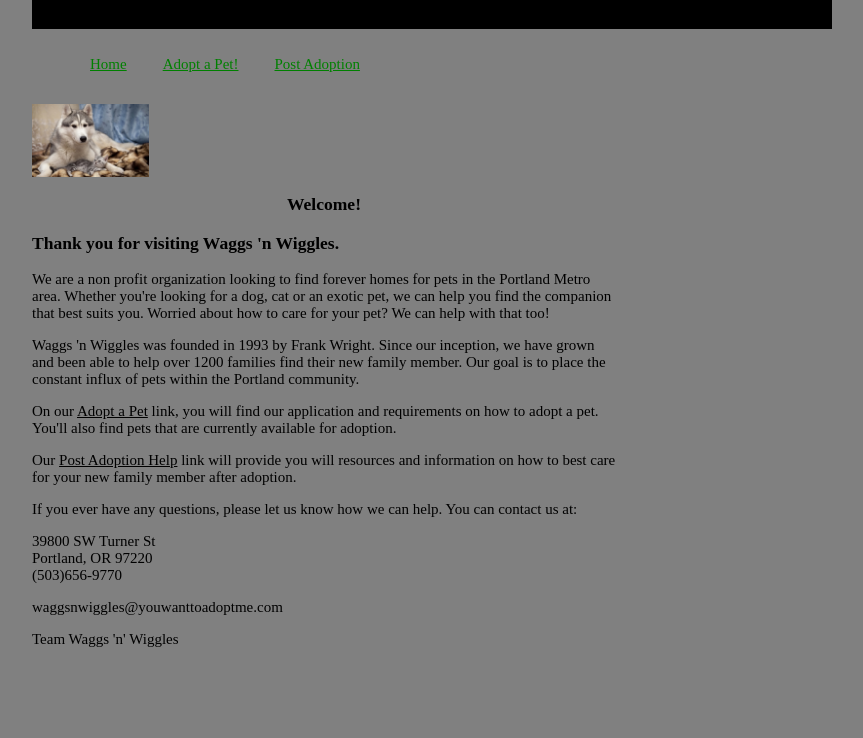
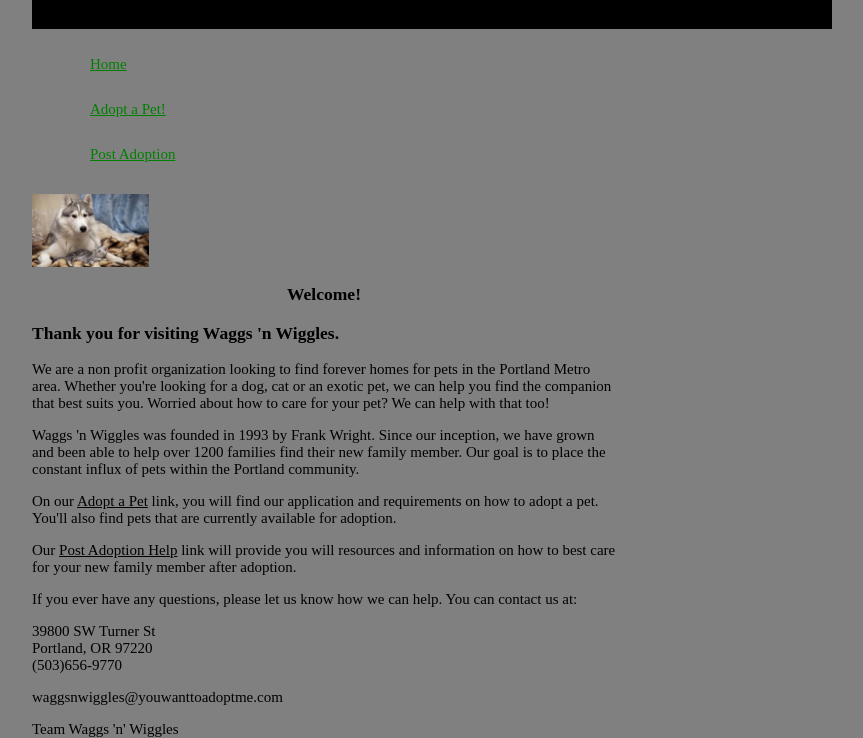
Before and after one commit to MatthewWayneSchneider/MatthewWayneSchneider.github.io, a plain HTML site: page index.html in a window 1280 px wide. Shown: the part 90-828 px from the top of the page, without its empty margins (208-1071 px from the left). Drawn offline with Linux system fonts and the light colour scheme.

Commit message:
Update index.css

```diff
--- a/index.css
+++ b/index.css
@@ -49,6 +49,7 @@ nav li a {
   height: 25px;
   padding: 12px 18px 8px 18px;
   vertical-align: middle;
+  width: 760px;
 }
 
 a {
```
